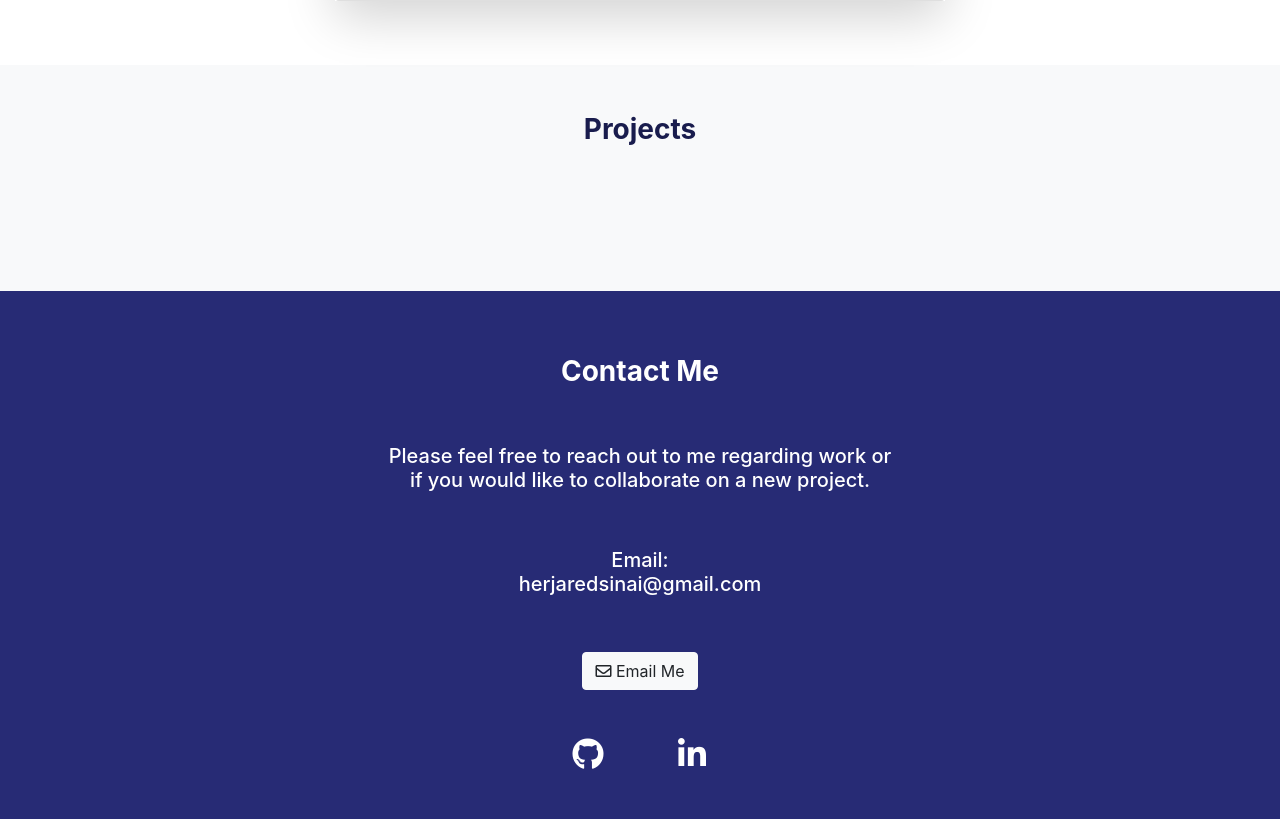
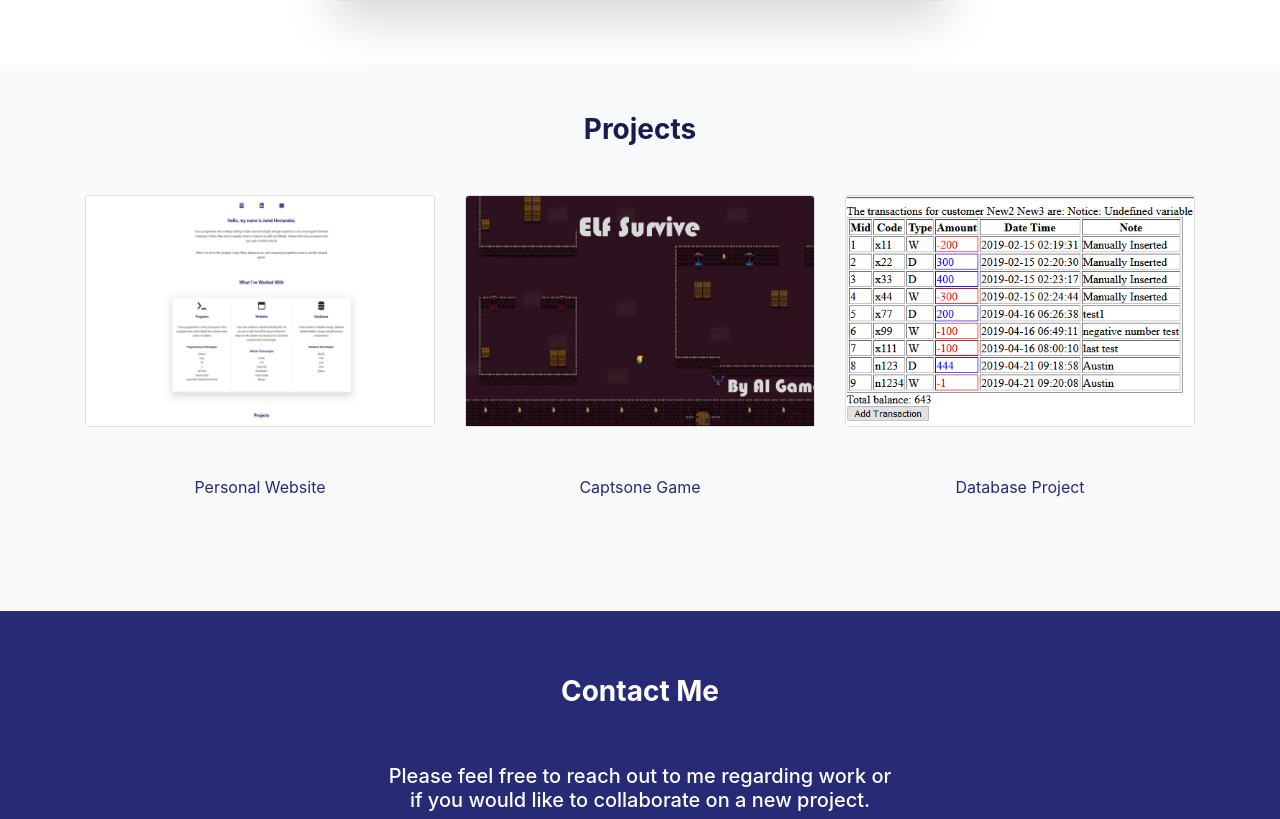
Before and after one commit to herjared/WebsiteProject, a Django app: page / in a window 1280 px wide. Shown: the part 2179-2998 px from the top of the page. Run offline with Django 3.2, Linux system fonts and the light colour scheme; data that the repository does not hold is empty; some libraries are stand-ins or nearby versions.

Commit message:
Remove sqlite database for heroku deployement

```diff
--- a/projects/templates/project_index.html
+++ b/projects/templates/project_index.html
@@ -146,20 +146,42 @@
                 <h3 class="titles" data-aos="fade-up"  data-aos-duration="2000" data-aos-once="true">Projects</h3>
             <div class="container my-5" data-aos="fade-up"  data-aos-duration="2000" data-aos-once="true">
                 <div class="row">
-            {% for project in projects %}
                     <div class="col-md-4">
                         <div class="card mb-5">
                             <div class="hovereffect">
-                        <img class="card-img-top"  src="{% static project.image %}">
+                                <img class="card-img-top"  src="{% static 'img/project1.png' %}">
                                 <div class="overlay">
-                            <h2>{{ project.technology }}</h2>
-                            <a class="info" href="{{project.links}}" target="_blank">View Code</a>
+                                    <h2>Python HTML CSS Django</h2>
+                                    <a class="info" href="https://github.com/herjared/WebsiteProject" target="_blank">View Code</a>
                                 </div>
                             </div>
                         </div>
-                    <p class="project-text">{{ project.title }}</p>
+                        <p class="project-text">Personal Website</p>
                     </div>
-                {% endfor %}
+                    <div class="col-md-4">
+                        <div class="card mb-5">
+                            <div class="hovereffect">
+                                <img class="card-img-top"  src="{% static 'img/project2.png' %}">
+                                <div class="overlay">
+                                    <h2>Cocos2D Python</h2>
+                                    <a class="info" href="https://github.com/kamatikos/Senior-Capstone" target="_blank">View Code</a>
+                                </div>
+                            </div>
+                        </div>
+                        <p class="project-text">Captsone Game</p>
+                    </div>
+                    <div class="col-md-4">
+                        <div class="card mb-5">
+                            <div class="hovereffect">
+                                <img class="card-img-top"  src="{% static 'img/project3.png' %}">
+                                <div class="overlay">
+                                    <h2>PHP MySQL</h2>
+                                    <a class="info" href="https://github.com/herjared/Database-Work" target="_blank">View Code</a>
+                                </div>
+                            </div>
+                        </div>
+                        <p class="project-text">Database Project</p>
+                    </div>
                 </div>
             </div>
         </div>
--- a/projects/views.py
+++ b/projects/views.py
@@ -9,11 +9,3 @@ def project_index(request):
         'projects': projects
     }
     return render(request, 'project_index.html', context)
-
-
-def project_detail(request, pk):
-    project = Project.objects.get(pk=pk)
-    context = {
-        'project': project
-    }
-    return render(request, 'project_detail.html', context)
```
Lines whose indentation alone changed are shown as unchanged.
